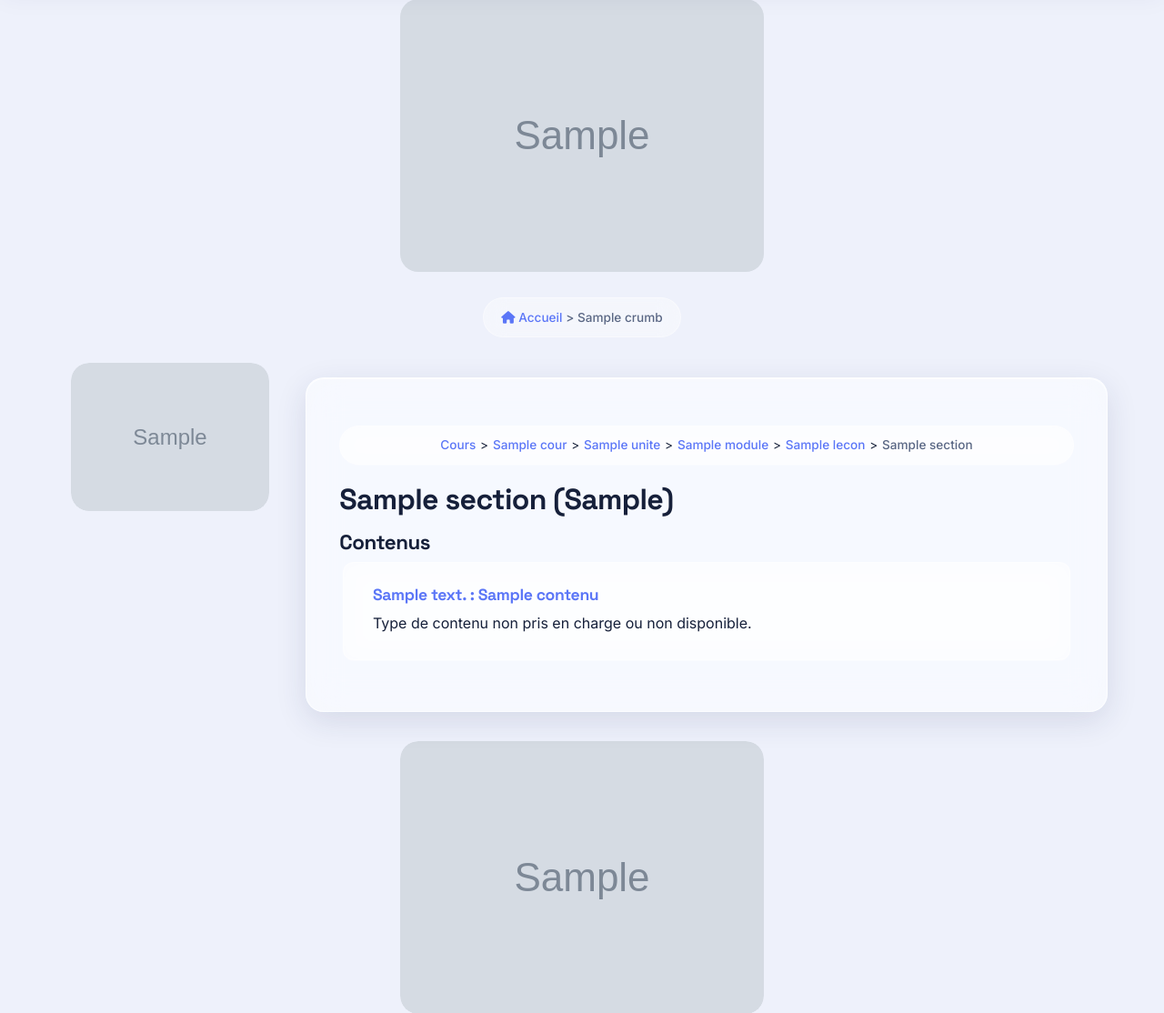
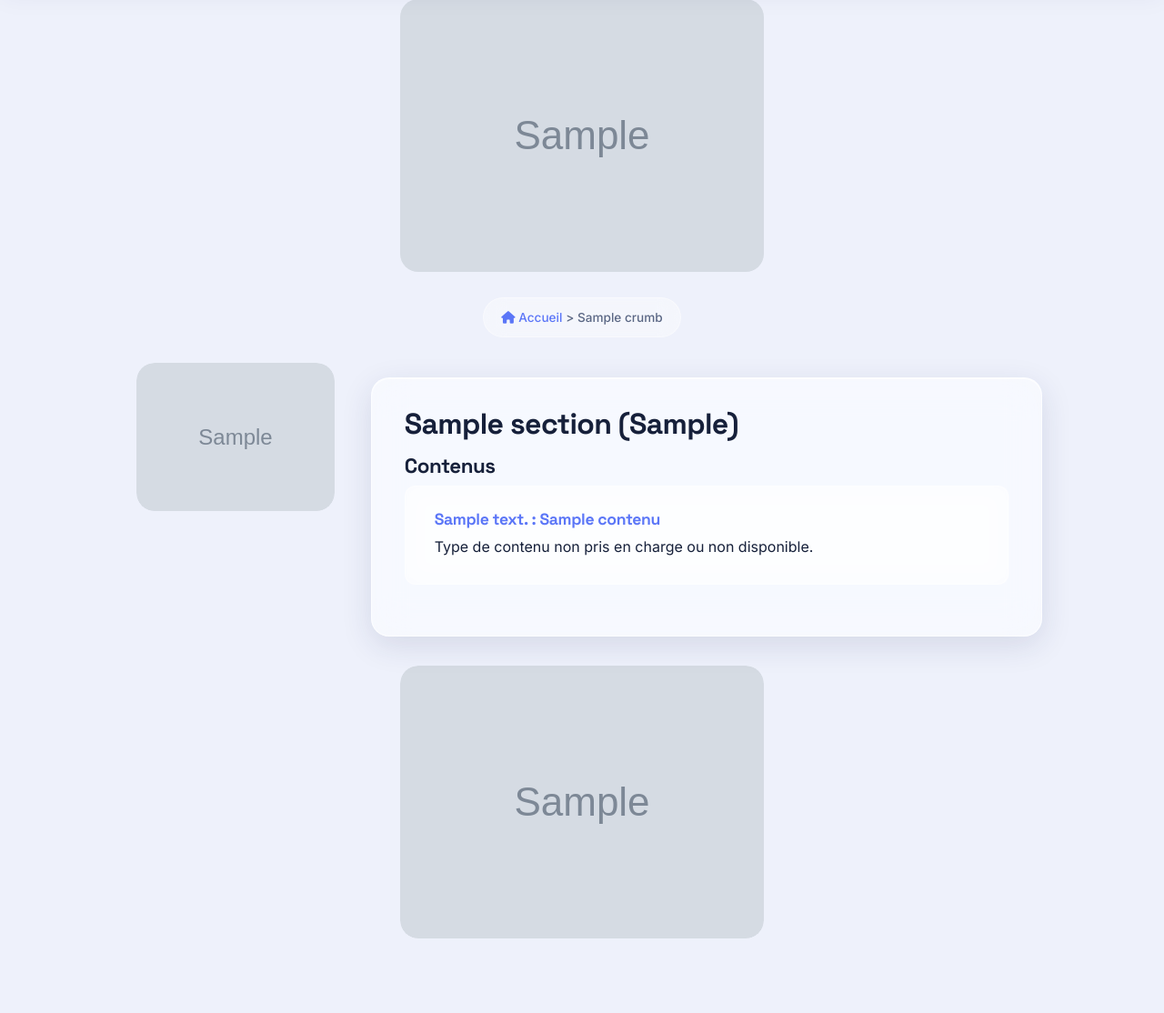
Before and after one commit to marcusblai32-ctrl/educdim, a Django app: template templates/courses/section_detail.html in a window 1280 px wide. Shown: the part 80-1194 px from the top of the page at 91% size. Run offline with Django 5.2, Linux system fonts and the light colour scheme; the template is opened without the code that fills it: most values are stand-ins (such as "Sample title", 1, 10 or a date in 2020); grey boxes marked "Sample" are stand-in pictures.

Commit message:
Update section_detail.html

```diff
--- a/templates/courses/section_detail.html
+++ b/templates/courses/section_detail.html
@@ -5,14 +5,6 @@
 
 {% block content %}
 <div class="card">
-    <nav class="breadcrumb">
-        <a href="{% url 'courses:course_list' %}">{% trans "Cours" %}</a> &gt;
-        <a href="{% url 'courses:course_detail' section.lecon.module.unite.cours.pk %}">{{ section.lecon.module.unite.cours.titre }}</a> &gt;
-        <a href="{% url 'courses:unit_detail' section.lecon.module.unite.pk %}">{{ section.lecon.module.unite.titre }}</a> &gt;
-        <a href="{% url 'courses:module_detail' section.lecon.module.pk %}">{{ section.lecon.module.titre }}</a> &gt;
-        <a href="{% url 'courses:lesson_detail' section.lecon.pk %}">{{ section.lecon.titre }}</a> &gt;
-        <span>{{ section.titre }}</span>
-    </nav>
     <h1>{{ section.titre }} ({{ section.get_type_section_display }})</h1>
     <h2>{% trans "Contenus" %}</h2>
     {% for contenu in contenus %}
```
